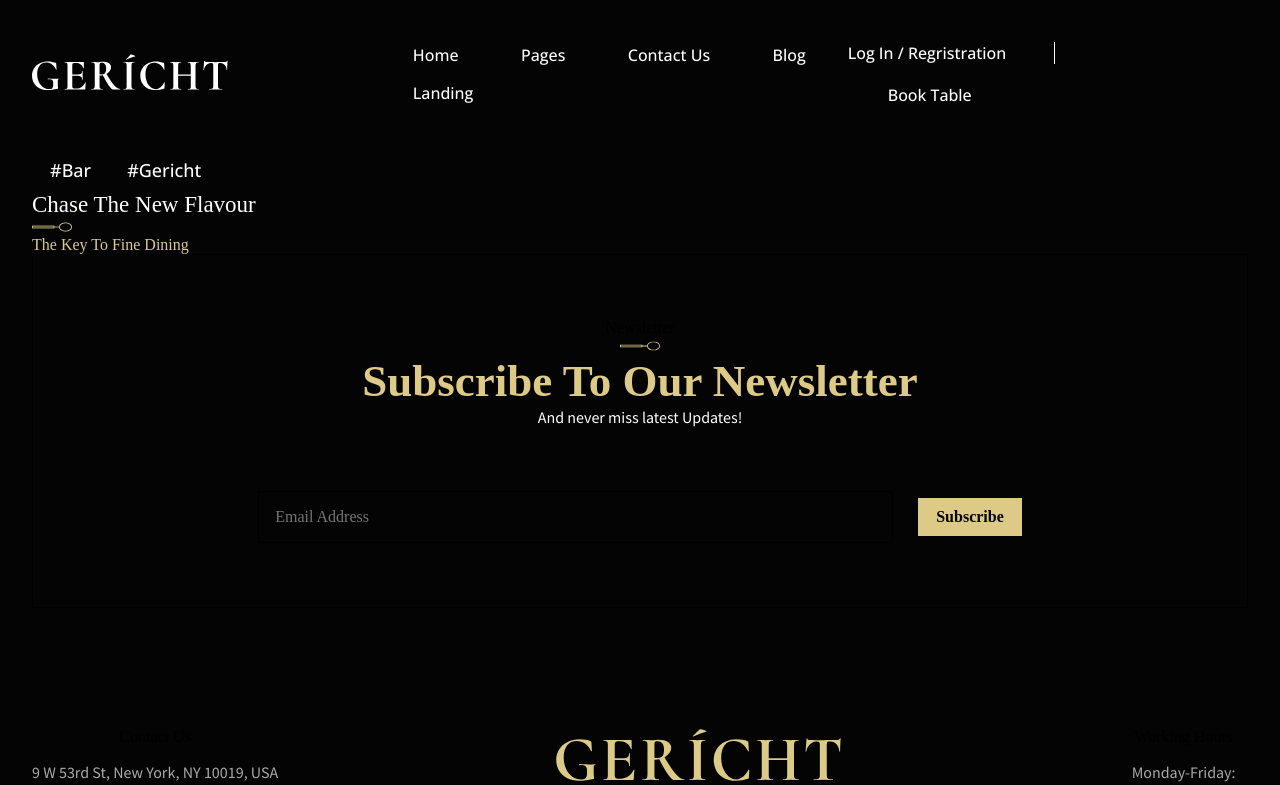
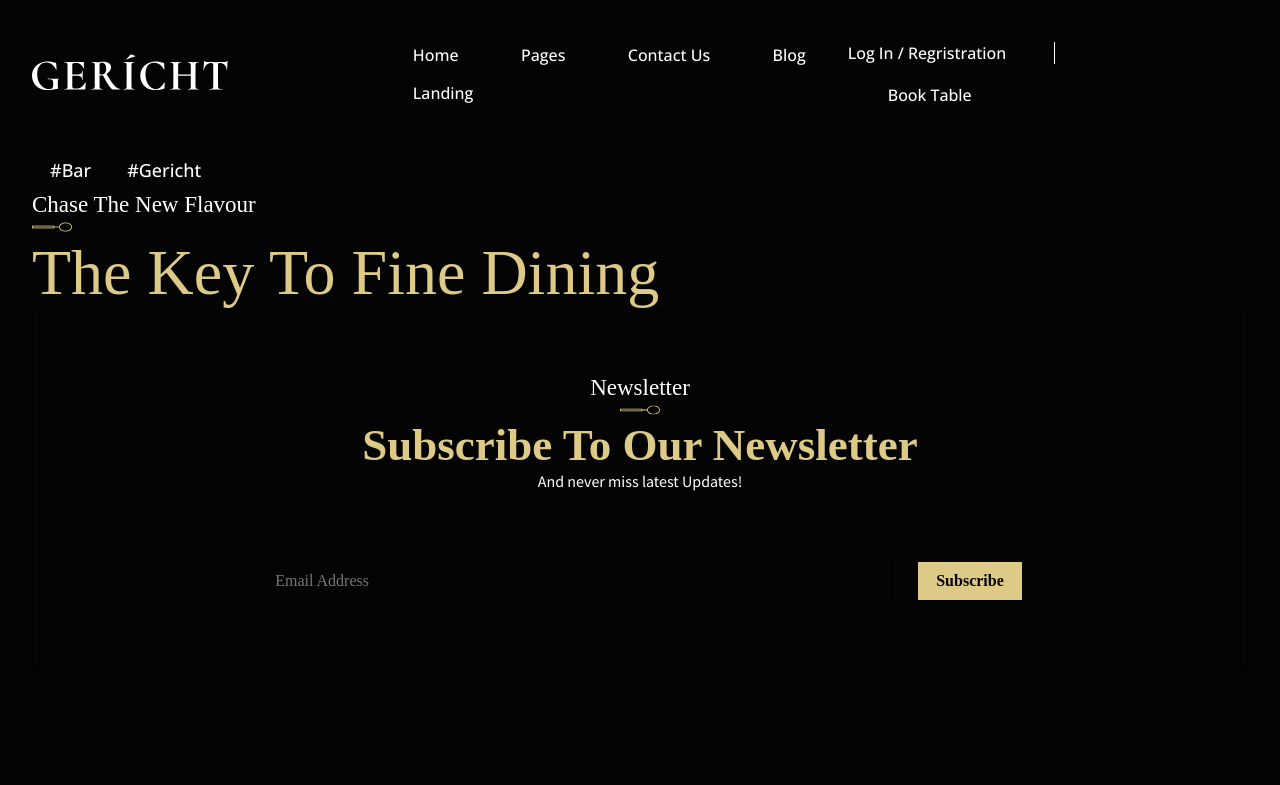
Before and after one commit to irvancolz/gericht-restaurant, a Next.js app: page / in a window 1280 px wide. Shown: the top 785 px of the page. Built offline with nearby package versions, Linux system fonts and the light colour scheme; a web font is replaced by a local one.

Commit message:
re-config heading variants

```diff
--- a/ui/heading/heading.style.ts
+++ b/ui/heading/heading.style.ts
@@ -21,11 +21,12 @@ function CreateFontSizeVariant(value: fontSizeConfig) {
 export const HeadingComp = styled("h1", {
   variants: {
     size: {
-      sm: CreateFontSizeVariant({ initial: "$sm", responsive: "$smr" }),
-      md: CreateFontSizeVariant({ initial: "$md", responsive: "$mdr" }),
-      nr: CreateFontSizeVariant({ initial: "$nr", responsive: "$nrr" }),
-      lg: CreateFontSizeVariant({ initial: "$lg", responsive: "$lgr" }),
-      xl: CreateFontSizeVariant({ initial: "$xl", responsive: "$xlr" }),
+      sm: CreateFontSizeVariant({ initial: "$1", responsive: "$10" }),
+      md: CreateFontSizeVariant({ initial: "$2", responsive: "$20" }),
+      nr: CreateFontSizeVariant({ initial: "$3", responsive: "$30" }),
+      lg: CreateFontSizeVariant({ initial: "$4", responsive: "$40" }),
+      xl: CreateFontSizeVariant({ initial: "$5", responsive: "$50" }),
+      xxl: CreateFontSizeVariant({ initial: "$6", responsive: "$60" }),
     },
     // adjust font color
     fCol: {
@@ -33,7 +34,7 @@ export const HeadingComp = styled("h1", {
         color: "$goldCol1",
       },
       normal: {
-        color: "$textCol",
+        color: "$textCol1",
       },
       fade: {
         color: "$grayCol1",
```
